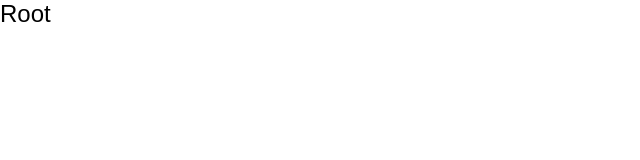
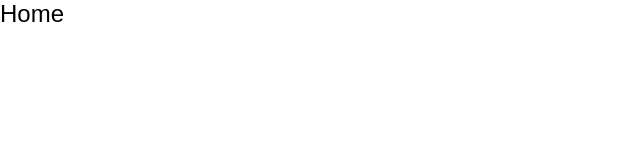
Before and after one commit to swiftee19/Reef-Rascals, a React (Vite) app in the folder src/Reef_Rascals_frontend/: page / in a window 1280 px wide. Shown: the top 160 px of the page, without its empty margins (0-640 px from the left). Built offline with nearby package versions, Linux system fonts and the light colour scheme.

Commit message:
Change root to home :)

```diff
--- a/package.json
+++ b/package.json
@@ -16,6 +16,9 @@
     "src/Reef_Rascals_frontend"
   ],
   "dependencies": {
+    "@types/react-router": "^5.1.20",
+    "@types/react-router-dom": "^5.3.3",
+    "react-router": "^6.22.1",
     "react-router-dom": "^6.22.1"
   }
 }
--- a/src/Reef_Rascals_frontend/src/main.tsx
+++ b/src/Reef_Rascals_frontend/src/main.tsx
@@ -1,16 +1,16 @@
 import React from 'react';
 import ReactDOM from 'react-dom/client';
 import './index.scss';
-import Root from './routes/root';
 import ProfilePage from './routes/profile-page';
 import ErrorPage from './error-page';
 import { createBrowserRouter } from 'react-router-dom';
 import { RouterProvider } from 'react-router';
+import Home from './routes/home-page';
 
 const router = createBrowserRouter([
     {
         path: "/",
-        element: <Root/>,
+        element: <Home/>,
         errorElement: <ErrorPage/>
     },
     {
--- a/src/Reef_Rascals_frontend/src/routes/root.tsx
+++ b/src/Reef_Rascals_frontend/src/routes/home-page.tsx
@@ -1,8 +1,8 @@
-export default function Root() {
+export default function Home() {
     return (
         <>
             <div>
-                Root
+                Home
             </div>
         </>
     )
```
Also changed, not shown: 1 other file (tests, documents, lock files or other folders).
